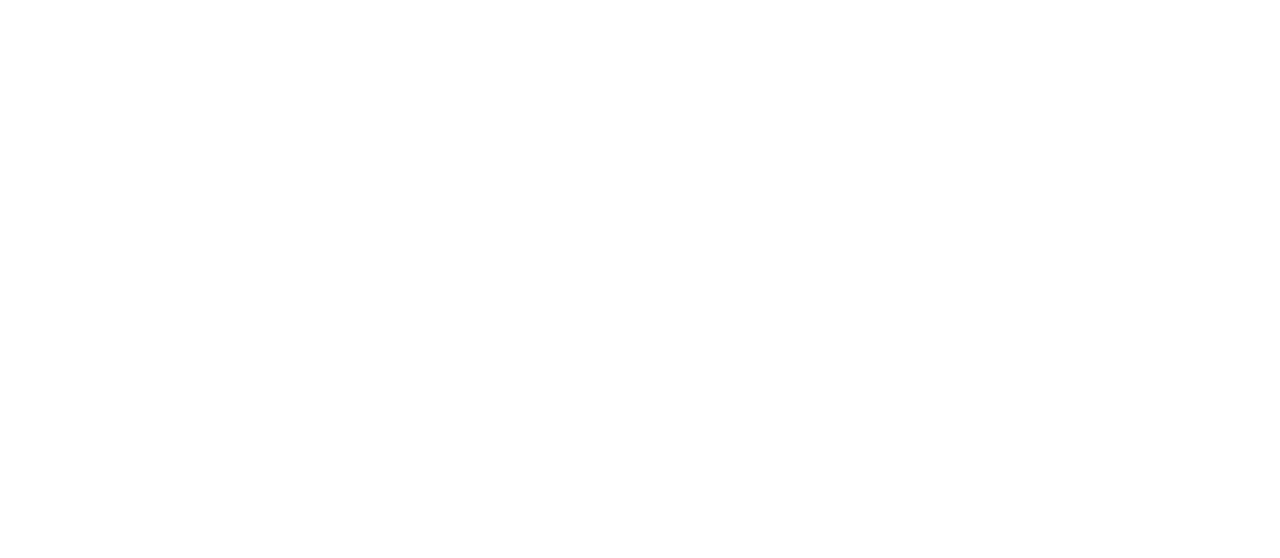
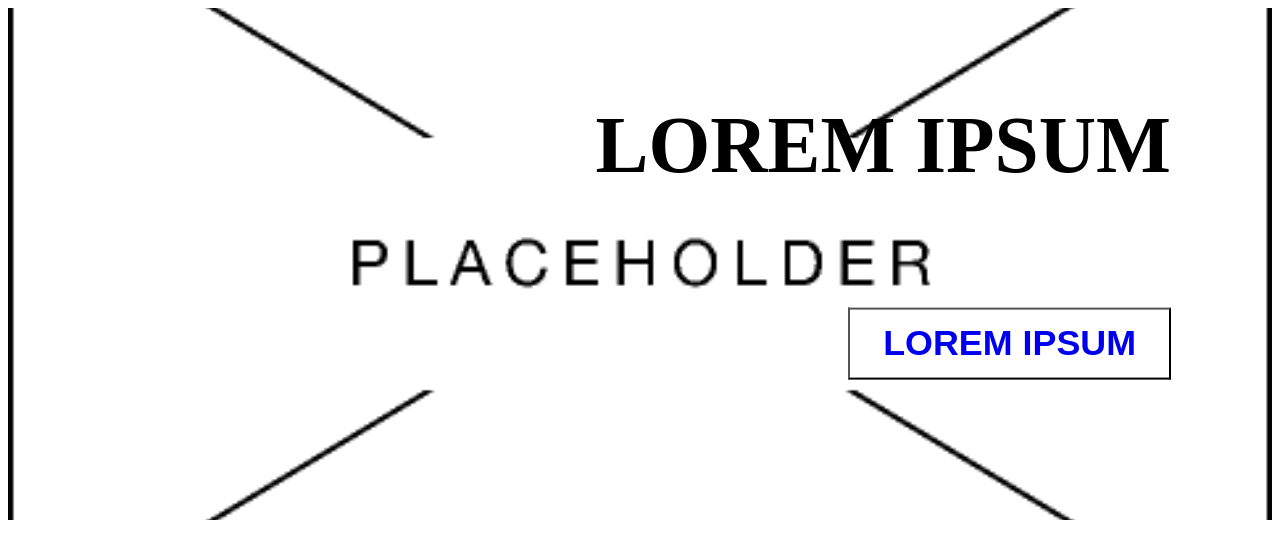
Before and after one commit to saraphi/Angular-Galactic-Bites, an Angular app: page /banner in a window 1280 px wide. Before the commit this address led to /. Shown: the top 558 px of the page. Built offline with nearby package versions, Linux system fonts and the light colour scheme.

Commit message:
Added placeholder image for banner

```diff
--- a/src/app/app-routing.module.ts
+++ b/src/app/app-routing.module.ts
@@ -4,11 +4,13 @@
 import { LoginFormComponent } from './components/login-form/login-form.component';
 import { SignupFormComponent } from './components/signup-form/signup-form.component';
 import { PaymentFormComponent } from './components/payment-form/payment-form.component';
+import { BannerComponent} from "./components/banner/banner.component";
 
 const routes: Routes = [
   { path: 'login', component: LoginFormComponent },
   { path: 'signup', component: SignupFormComponent },
   { path: 'payment', component: PaymentFormComponent },
+  { path: 'banner', component: BannerComponent}
 ];
 
 @NgModule({
--- a/src/app/components/banner/banner.component.html
+++ b/src/app/components/banner/banner.component.html
@@ -1,5 +1,5 @@
 <div class="banner">
-  <img class="banner-img" src="../../assets/placeholder.png">
+  <img class="banner-img" src="../../../assets/placeholder.png">
   <div class="banner-info">
     <h1 class="title">Lorem Ipsum</h1>
     <a class="banner-link" href="Menu.html"><button class="button">Lorem Ipsum</button></a>
--- a/src/app/components/banner/banner.component.scss
+++ b/src/app/components/banner/banner.component.scss
@@ -10,6 +10,7 @@
   height: 40vw;
 
   text-transform: uppercase;
+  margin: 0px;
 
   .banner-img {
     object-fit: cover;
```
Also changed, not shown: src/assets/placeholder.png (added).
